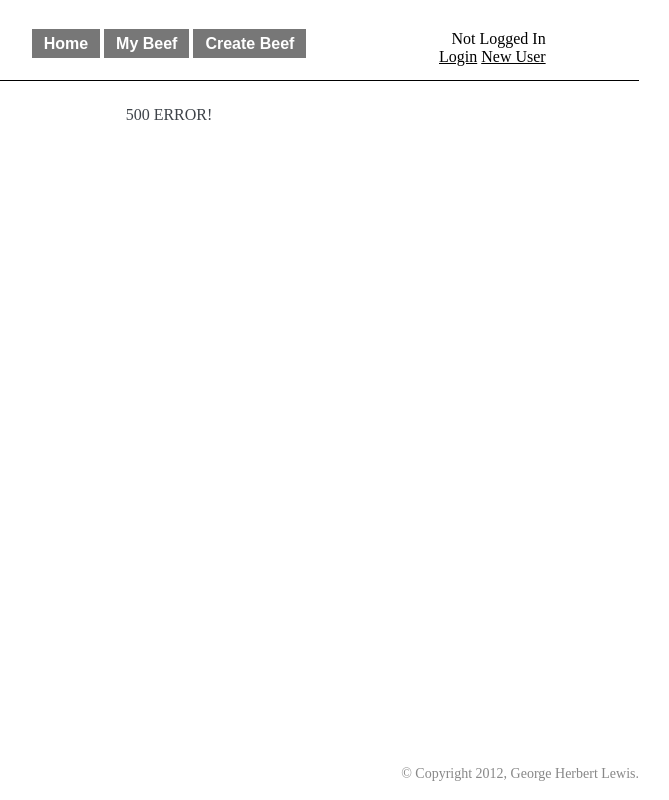
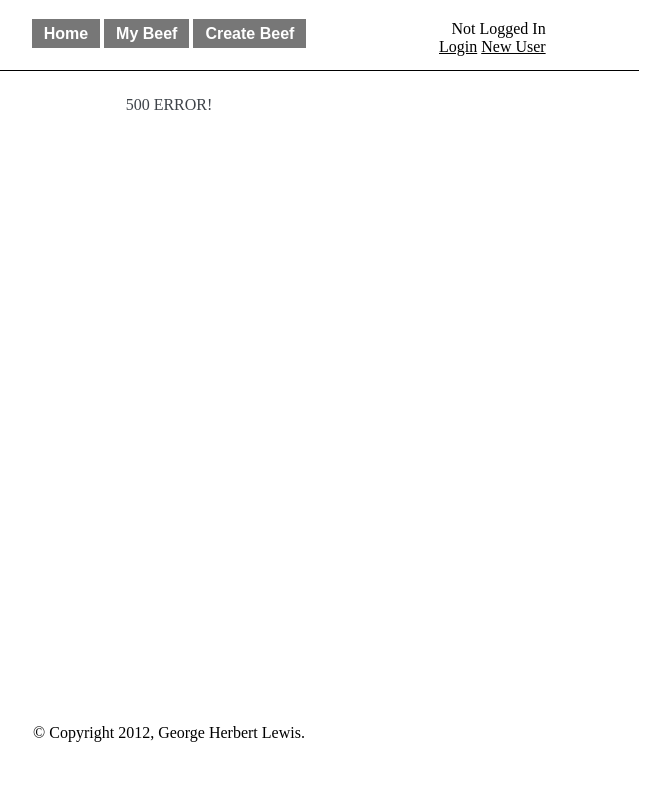
Before and after one commit to ghl3/IveGotBeef, a Flask app: page / in a window 1280 px wide. Shown: the whole page, without its empty margins (471-1140 px from the left). Run offline with Flask 2, Linux system fonts and the light colour scheme; some libraries are stand-ins or nearby versions.

Commit message:
Attempt to keep footer at the bottom, getting closer

```diff
--- a/static/style.css
+++ b/static/style.css
@@ -21,7 +21,7 @@
 */
 
 /* Body */
-body {
+html, body {
   font-family: "abril-text", serif;
   font-size: 16px;
   line-height: 1.8em;
@@ -29,13 +29,34 @@
   color: #000;
   margin: 0;
   padding: 0;
+  /*min-height: 90%;*/
+ /* min-height: 95%  !important;*/
+  height: 95%;
+
 }
 
 
 /* Document: Contains the header, the main, the sidebar, and the footer */
 div.document {
   width: 940px;
-    margin: 30px auto 0 auto;
+  margin: 20px auto 0 auto;
+  height: auto;
+  min-height: 95%;
+/*
+  min-height: 900%;
+  height: 90%;
+*/
+/*
+  min-height: 100%;
+  height: auto !important;
+  height: 100%;
+  margin: 0 auto -10em;
+*/
+/*
+  padding-bottom: 150px;
+  overflow: auto;
+  padding-top: 0px;
+*/
 }
 
 div.documentwrapper {
@@ -155,13 +176,30 @@
 
 div.footer {
   width: 940px;
+/*
   margin: 20px auto 30px auto;
   font-size: 14px;
   color: #888;
   text-align: right;
+  height: 10px;
+  margin-bottom: 10px;
+*/
+/*
   position: absolute;
   bottom: 0;
-  height: 10px;   /* Height of the footer */
+*/
+
+
+  position: relative;
+  clear: both;
+  width: 100%;
+  height: 30px;
+  bottom: 0;
+  border: none;
+  padding: 13px 0 0 0;
+  text-align: center;
+
+
 }
 
 
--- a/templates/main_template.html
+++ b/templates/main_template.html
@@ -80,12 +80,13 @@
 
       <div class="clearer"></div>
 
+    </div> {# <!-- End document --> #}
+
     <!-- footer -->
     <div class="footer">
       &copy; Copyright 2012, George Herbert Lewis.
     </div>
 
-    </div> {# <!-- End document --> #}
 
 {# <!--
     {% block analytics %}
```
Lines whose indentation alone changed are shown as unchanged.
